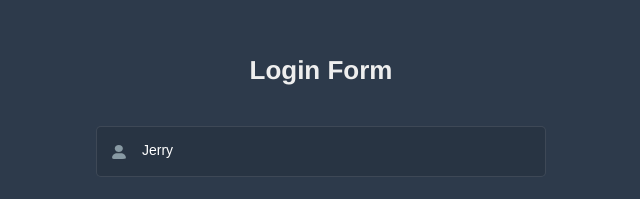
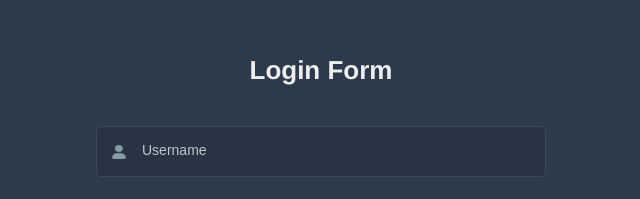
Before and after one commit to sunpu007/jerry-blog, a Vue app in the folder admin/: page /#/login in a window 1280 px wide. Shown: the part 104-303 px from the top of the page, without its empty margins (319-959 px from the left). Built offline with nearby package versions, Linux system fonts and the light colour scheme.

Commit message:
Update index.vue

```diff
--- a/admin/src/views/login/index.vue
+++ b/admin/src/views/login/index.vue
@@ -69,8 +69,8 @@ export default {
     }
     return {
       loginForm: {
-        username: 'Jerry',
-        password: '123456'
+        username: '',
+        password: ''
       },
       loginRules: {
         username: [{ required: true, trigger: 'blur', validator: validateUsername }],
```
